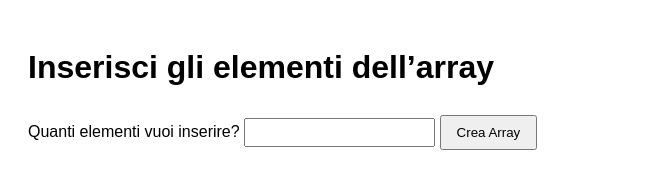
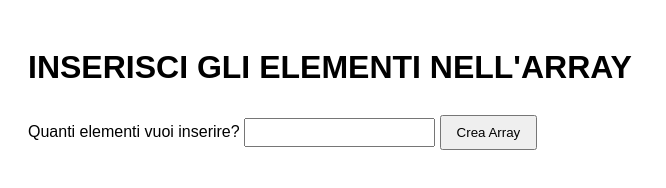
Before and after one commit to profssaTaffurelli/Array01, a plain HTML site: page index.html in a window 1280 px wide. Shown: the whole page, without its empty margins (0-666 px from the left). Drawn offline with Linux system fonts and the light colour scheme.

Commit message:
titolo maiuscolo

```diff
--- a/index.html
+++ b/index.html
@@ -8,7 +8,7 @@
 </head>
 <body>
 
-    <h1>Inserisci gli elementi dell’array</h1>
+    <h1>INSERISCI GLI ELEMENTI NELL'ARRAY</h1>
 
     <label>Quanti elementi vuoi inserire?</label>
     <input type="number" id="numeroElementi" min="1">
```
